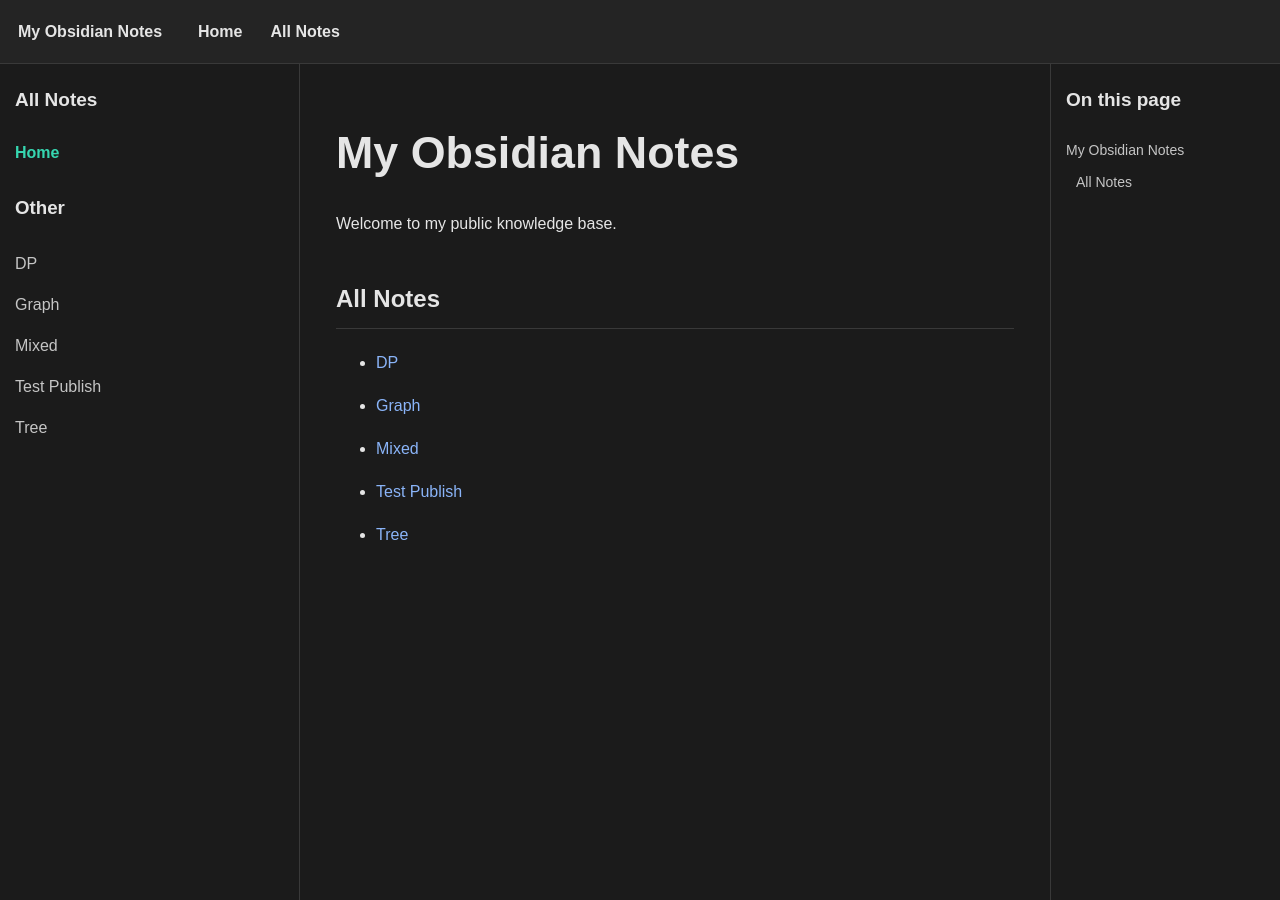
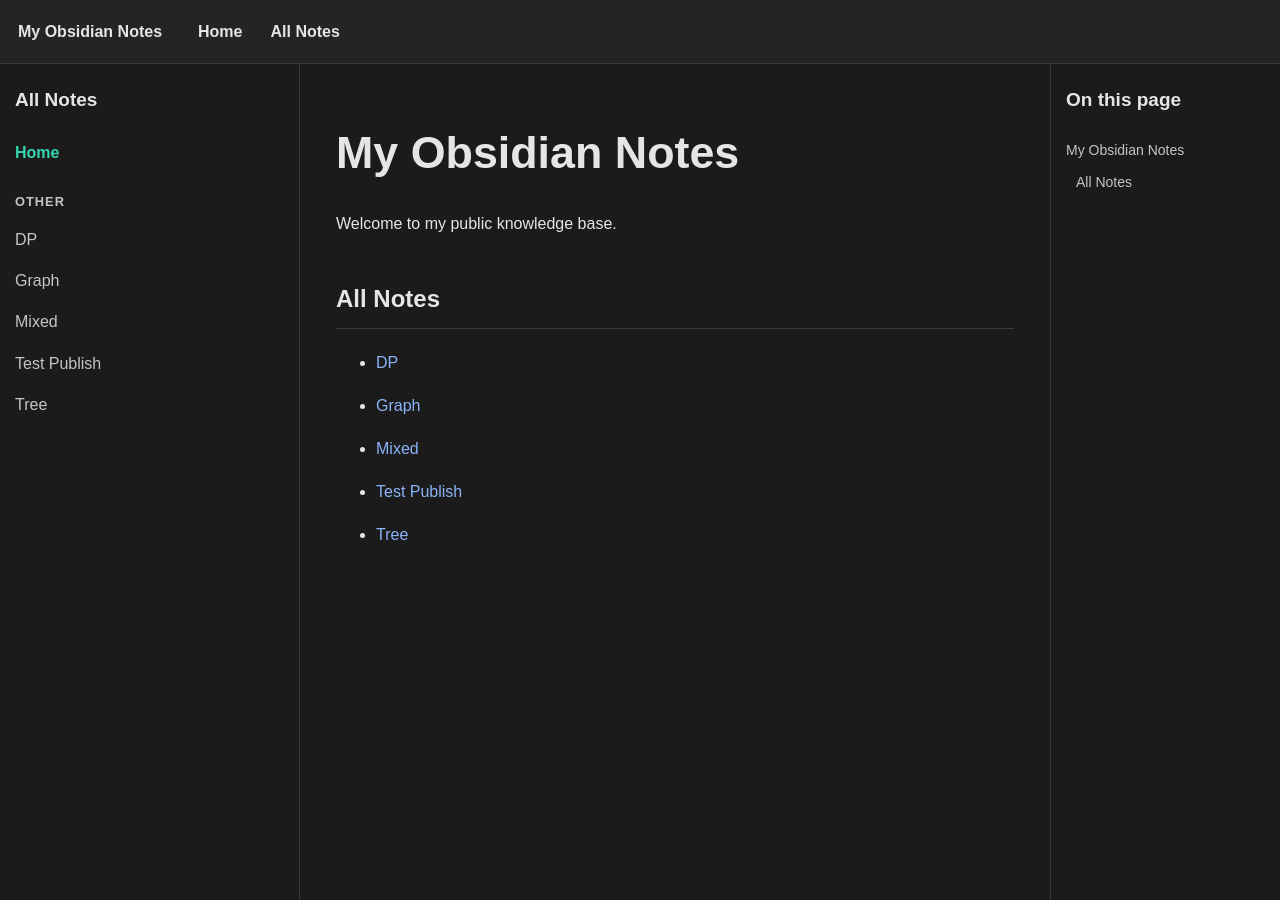
Before and after one commit to Mritunjay28/obsidian-notes, a Jekyll site: the page built from index.md, in a window 1280 px wide. Built offline with Jekyll 4.4.1, drawn with Linux system fonts in a browser that asks for light colours.

Commit message:
Add math and sidebar group styles
Added styles for note group and KaTeX display.

```diff
--- a/assets/css/style.css
+++ b/assets/css/style.css
@@ -145,3 +145,14 @@ a:hover, .note-link.active {
     border-bottom: 1px solid var(--border);
   }
 }
+
+.note-group {
+  margin: 18px 0 6px;
+  font-size: 0.8rem;
+  letter-spacing: 0.08em;
+  text-transform: uppercase;
+  color: var(--muted);
+}
+
+.katex { font-size: 1.05em; }
+.document .katex-display { overflow-x: auto; overflow-y: hidden; }
```
